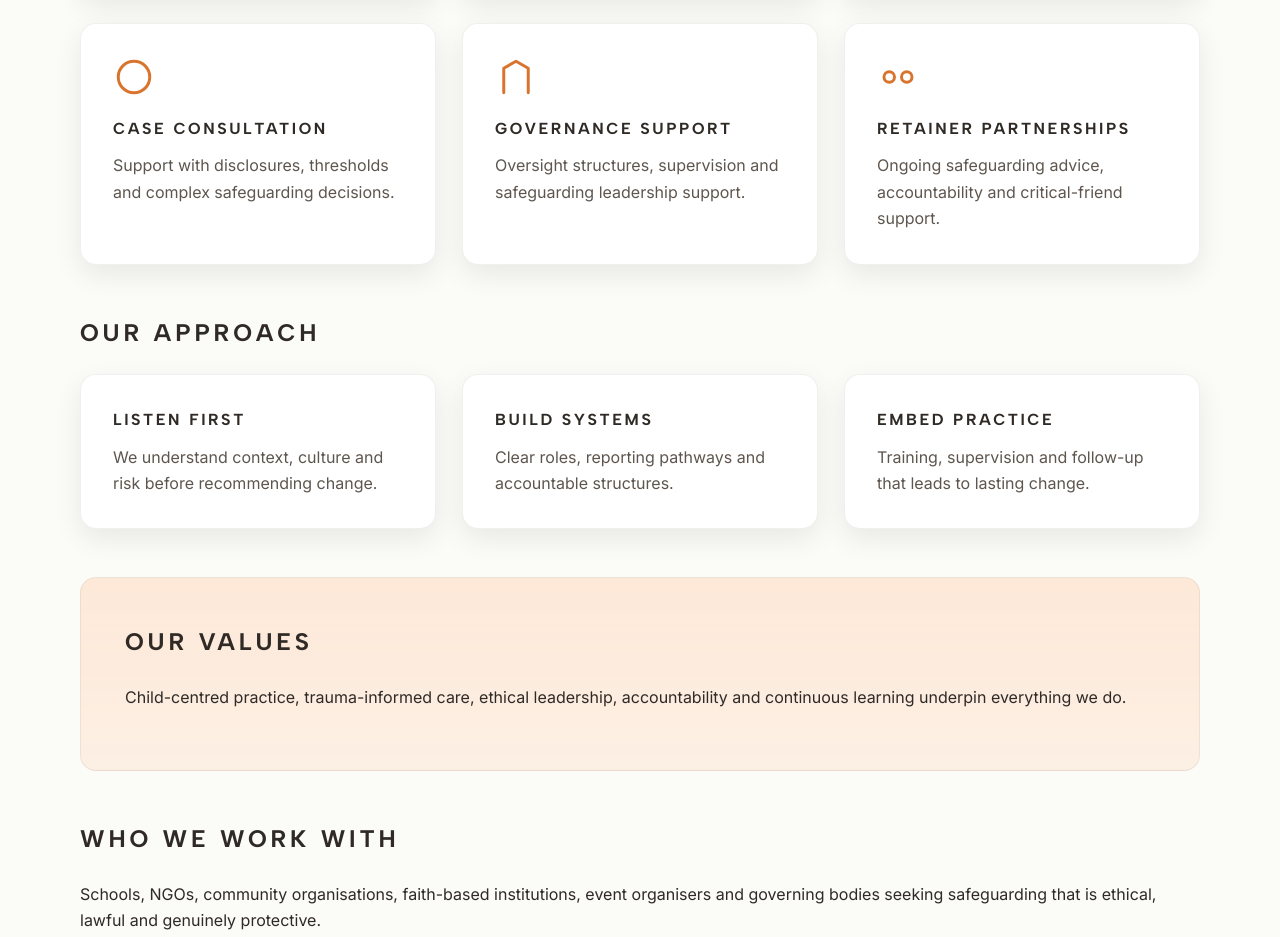
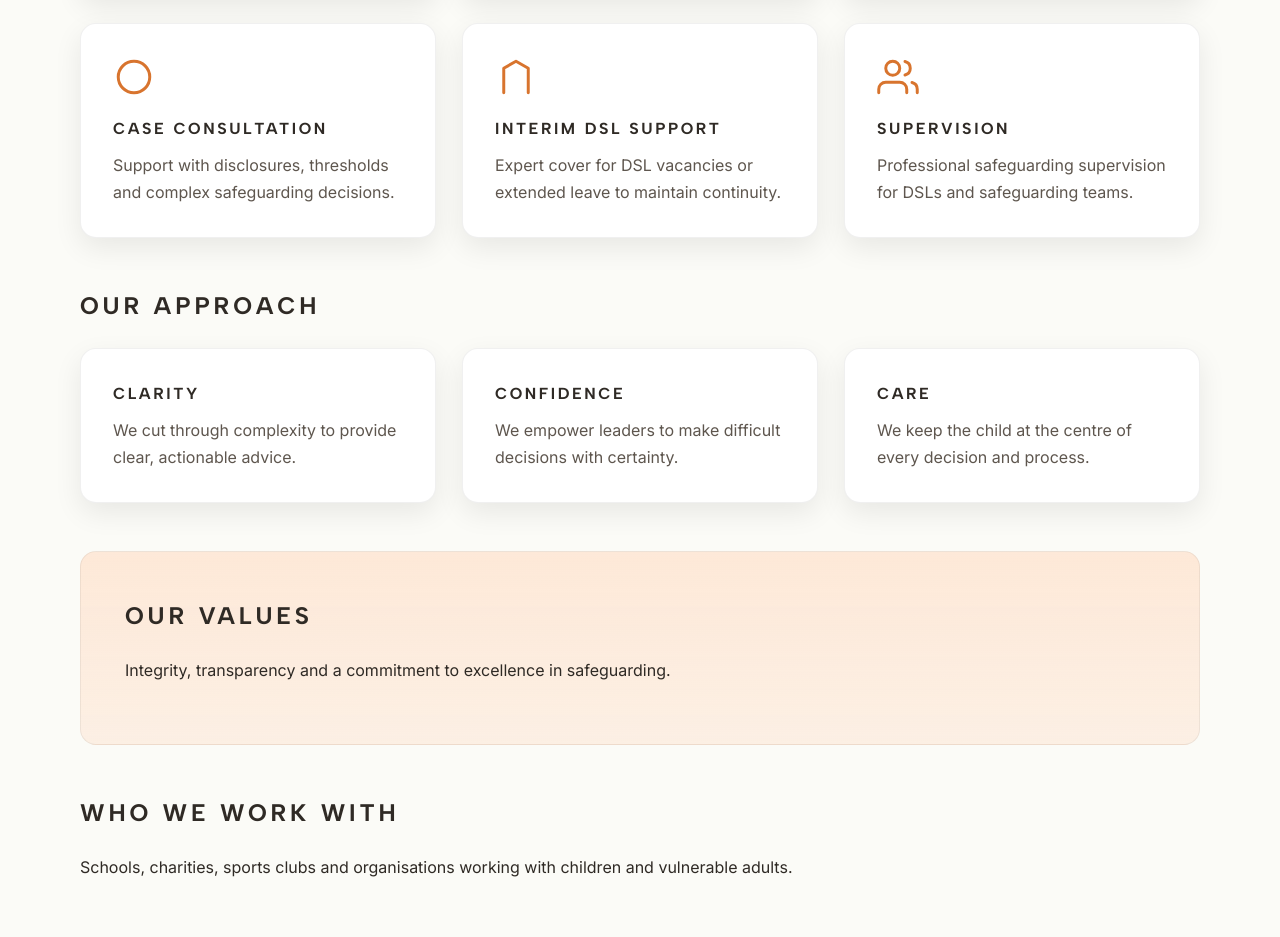
Before and after one commit to mariofaure-developer/sunrisesafeguarding, a plain HTML site: page index.html in a window 1280 px wide. Shown: the part 779-1716 px from the top of the page. Drawn offline with Linux system fonts and the light colour scheme.

Commit message:
fix font

```diff
--- a/index.html
+++ b/index.html
@@ -148,9 +148,10 @@
         margin-top: 0;
       }
       h1 {
-        font-size: clamp(2.2rem, 5vw, 3.2rem);
+        font-size: clamp(1.75rem, 5vw, 3.2rem);
         margin-bottom: 12px;
         letter-spacing: 0.12em;
+        line-height: 1.2;
       }
       h2 {
         font-size: 1.5rem;
@@ -271,6 +272,10 @@
         }
       }
       @media (max-width: 600px) {
+        h1 {
+          font-size: 1.5rem;
+          letter-spacing: 0.08em;
+        }
         .three {
           grid-template-columns: 1fr;
         }
@@ -278,7 +283,7 @@
           padding: 48px 0;
         }
         .hero-card {
-          padding: 34px;
+          padding: 24px;
         }
         .hero {
           padding: 20px 0 48px;
@@ -379,23 +384,25 @@
               <div class="icon">
                 <svg viewBox="0 0 24 24"><path d="M5 21V7l7-4 7 4v14" /></svg>
               </div>
-              <h3>Governance support</h3>
+              <h3>Interim DSL support</h3>
               <p>
-                Oversight structures, supervision and safeguarding leadership
-                support.
+                Expert cover for DSL vacancies or extended leave to maintain
+                continuity.
               </p>
             </div>
             <div class="card">
               <div class="icon">
                 <svg viewBox="0 0 24 24">
-                  <circle cx="7" cy="12" r="3" />
-                  <circle cx="17" cy="12" r="3" />
+                  <path d="M17 21v-2a4 4 0 0 0-4-4H5a4 4 0 0 0-4 4v2" />
+                  <circle cx="9" cy="7" r="4" />
+                  <path d="M23 21v-2a4 4 0 0 0-3-3.87" />
+                  <path d="M16 3.13a4 4 0 0 1 0 7.75" />
                 </svg>
               </div>
-              <h3>Retainer partnerships</h3>
+              <h3>Supervision</h3>
               <p>
-                Ongoing safeguarding advice, accountability and critical-friend
-                support.
+                Professional safeguarding supervision for DSLs and safeguarding
+                teams.
               </p>
             </div>
           </div>
@@ -407,21 +414,21 @@
           <h2>Our approach</h2>
           <div class="grid three">
             <div class="card">
-              <h3>Listen first</h3>
+              <h3>Clarity</h3>
               <p>
-                We understand context, culture and risk before recommending
-                change.
+                We cut through complexity to provide clear, actionable advice.
               </p>
             </div>
             <div class="card">
-              <h3>Build systems</h3>
-              <p>Clear roles, reporting pathways and accountable structures.</p>
+              <h3>Confidence</h3>
+              <p>
+                We empower leaders to make difficult decisions with certainty.
+              </p>
             </div>
             <div class="card">
-              <h3>Embed practice</h3>
+              <h3>Care</h3>
               <p>
-                Training, supervision and follow-up that leads to lasting
-                change.
+                We keep the child at the centre of every decision and process.
               </p>
             </div>
           </div>
@@ -433,8 +440,8 @@
           <div class="accent">
             <h2>Our values</h2>
             <p>
-              Child-centred practice, trauma-informed care, ethical leadership,
-              accountability and continuous learning underpin everything we do.
+              Integrity, transparency and a commitment to excellence in
+              safeguarding.
             </p>
           </div>
         </div>
@@ -444,9 +451,8 @@
         <div class="container">
           <h2>Who we work with</h2>
           <p>
-            Schools, NGOs, community organisations, faith-based institutions,
-            event organisers and governing bodies seeking safeguarding that is
-            ethical, lawful and genuinely protective.
+            Schools, charities, sports clubs and organisations working with
+            children and vulnerable adults.
           </p>
         </div>
       </section>
@@ -472,7 +478,7 @@
         projectId: '2vw3tpvg',
         dataset: 'production',
         apiVersion: '2024-01-01',
-        useCdn: false, // instant updates while working
+        useCdn: true, // instant updates while working
       });
 
       client
```
